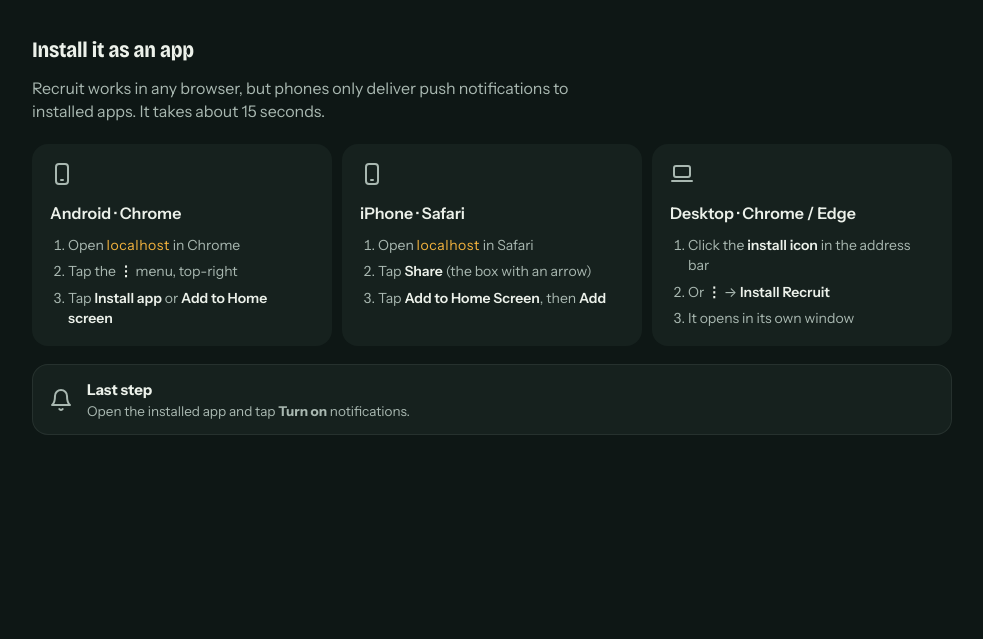
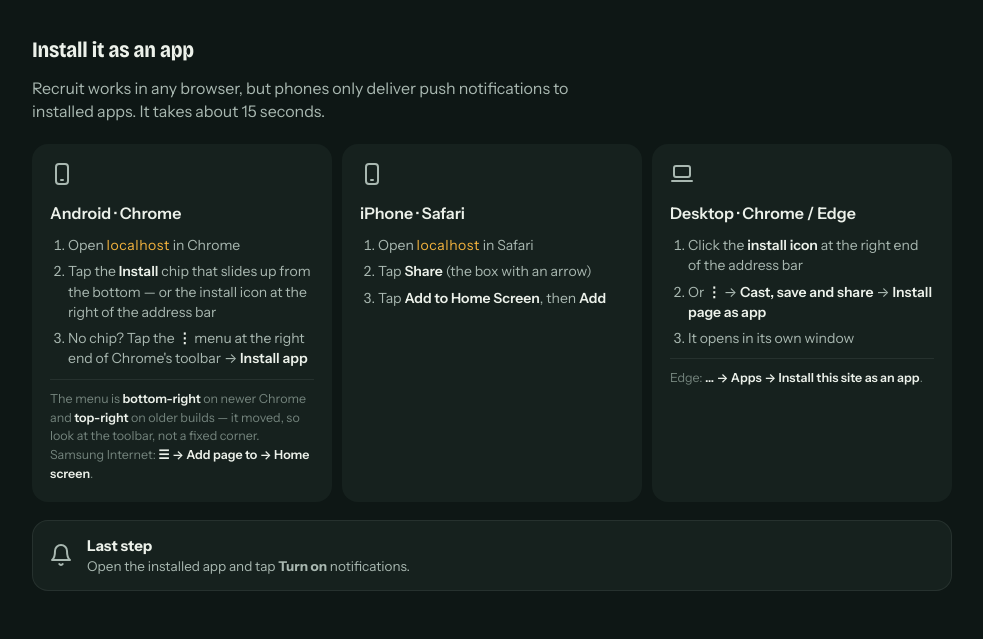
Before and after one commit to JkPadarthi/recruit, a FastAPI app: page / in a window 1280 px wide. Shown: the part 726-1365 px from the top of the page, without its empty margins (148-1131 px from the left). Before the commit the page ends 1161 px from the top, so only its background shows below. Run offline with FastAPI, Linux system fonts and the light colour scheme.

Commit message:
fix(landing): install steps that match Chrome today
"Tap the ⋮ menu, top-right" is wrong on current Chrome for Android — the toolbar menu
moved to the bottom-right, and the reliable path is the Install chip Chrome slides up
(or the install icon in the address bar). Rewritten so the instruction does not depend
on a fixed corner, with the ⋮ route kept as the fallback and Samsung Internet's own path
noted.

Desktop card also corrected: modern Chrome hides Install under ⋮ → Cast, save and share
→ Install page as app; Edge has its own item under … → Apps.

```diff
--- a/app/templates/base.html
+++ b/app/templates/base.html
@@ -17,7 +17,7 @@
   <link rel="preconnect" href="https://fonts.googleapis.com">
   <link rel="preconnect" href="https://fonts.gstatic.com" crossorigin>
   <link href="https://fonts.googleapis.com/css2?family=Bricolage+Grotesque:opsz,wdth,wght@12..96,75..100,400..800&family=Instrument+Sans:wdth,wght@75..100,400..700&display=swap" rel="stylesheet">
-  <link rel="stylesheet" href="/static/style.css?v=29">
+  <link rel="stylesheet" href="/static/style.css?v=30">
 </head>
 <body class="{% block bodyclass %}{% endblock %}">
   <!-- Icon sprite: <svg><use href="#i-name"/></svg> -->
--- a/app/templates/landing.html
+++ b/app/templates/landing.html
@@ -66,9 +66,16 @@
         <h3>Android · Chrome</h3>
         <ol>
           <li>Open <span class="mono">{{ request.url.hostname }}</span> in Chrome</li>
-          <li>Tap the <strong>⋮</strong> menu, top-right</li>
-          <li>Tap <strong>Install app</strong> or <strong>Add to Home screen</strong></li>
+          <li>Tap the <strong>Install</strong> chip that slides up from the bottom — or the
+              install icon at the right of the address bar</li>
+          <li>No chip? Tap the <strong>⋮</strong> menu at the right end of Chrome's toolbar
+              → <strong>Install app</strong></li>
         </ol>
+        <p class="install-hint">
+          The menu is <strong>bottom-right</strong> on newer Chrome and
+          <strong>top-right</strong> on older builds — it moved, so look at the toolbar,
+          not a fixed corner. Samsung Internet: <strong>☰ → Add page to → Home screen</strong>.
+        </p>
       </div>
       <div class="install-card">
         <svg class="install-ico" aria-hidden="true"><use href="#i-phone"/></svg>
@@ -83,10 +90,12 @@
         <svg class="install-ico" aria-hidden="true"><use href="#i-laptop"/></svg>
         <h3>Desktop · Chrome / Edge</h3>
         <ol>
-          <li>Click the <strong>install icon</strong> in the address bar</li>
-          <li>Or <strong>⋮</strong> → <strong>Install Recruit</strong></li>
+          <li>Click the <strong>install icon</strong> at the right end of the address bar</li>
+          <li>Or <strong>⋮</strong> → <strong>Cast, save and share</strong> →
+              <strong>Install page as app</strong></li>
           <li>It opens in its own window</li>
         </ol>
+        <p class="install-hint">Edge: <strong>… → Apps → Install this site as an app</strong>.</p>
       </div>
     </div>
 
--- a/static/style.css
+++ b/static/style.css
@@ -429,6 +429,14 @@ svg { width: 22px; height: 22px; flex: none; }
 .install-card ol { padding-left: 18px; display: grid; gap: 6px; }
 .install-card li { font-size: 14px; color: var(--ink-2); }
 .install-card strong { color: var(--ink); font-weight: 600; }
+.install-hint {
+  margin: 10px 0 0;
+  padding-top: 10px;
+  border-top: 1px solid var(--line);
+  font-size: 12.5px;
+  line-height: 1.5;
+  color: var(--ink-3);
+}
 .install-card .mono { color: var(--saffron); }
 .install-note { margin-top: 4px; }
 
```
